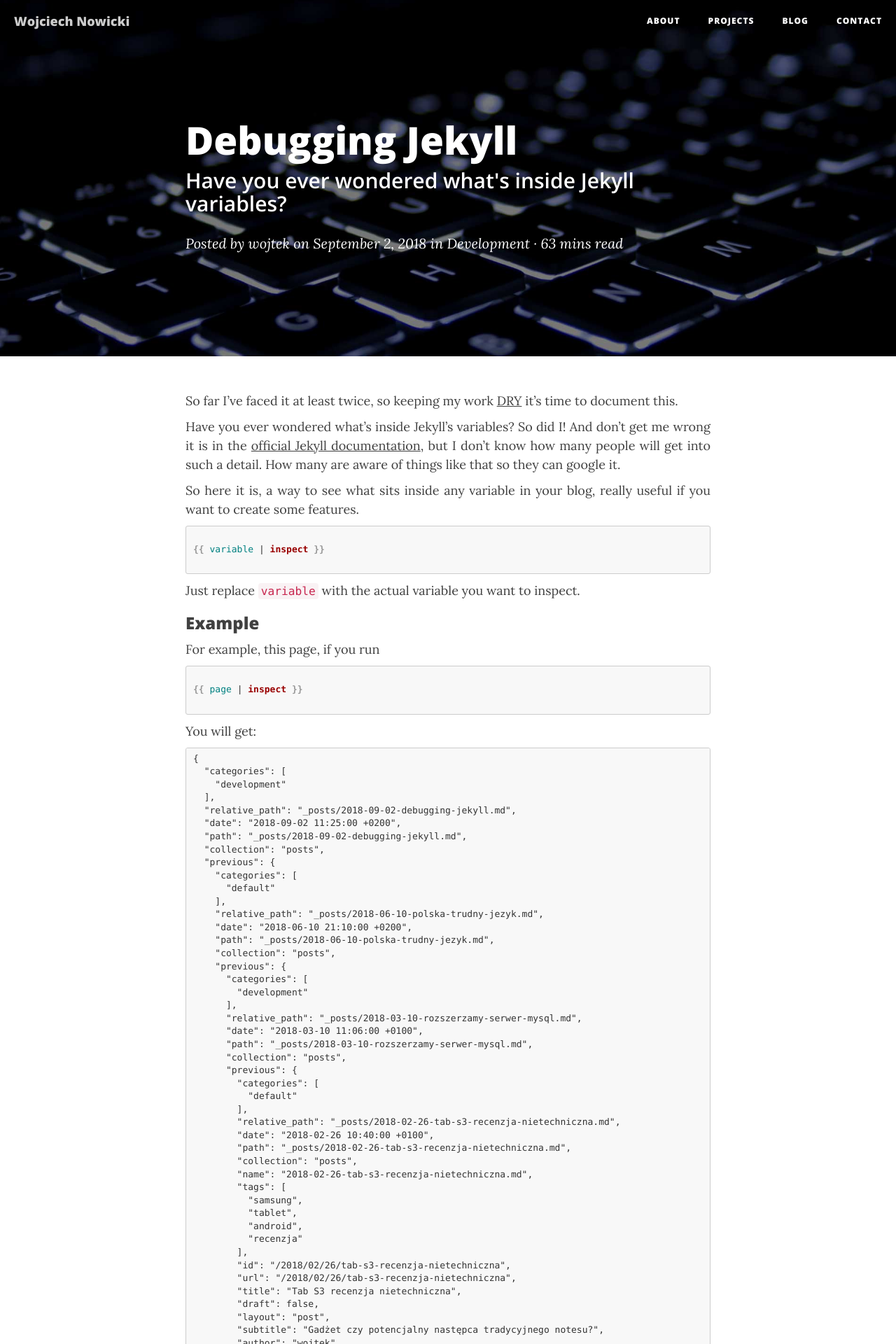
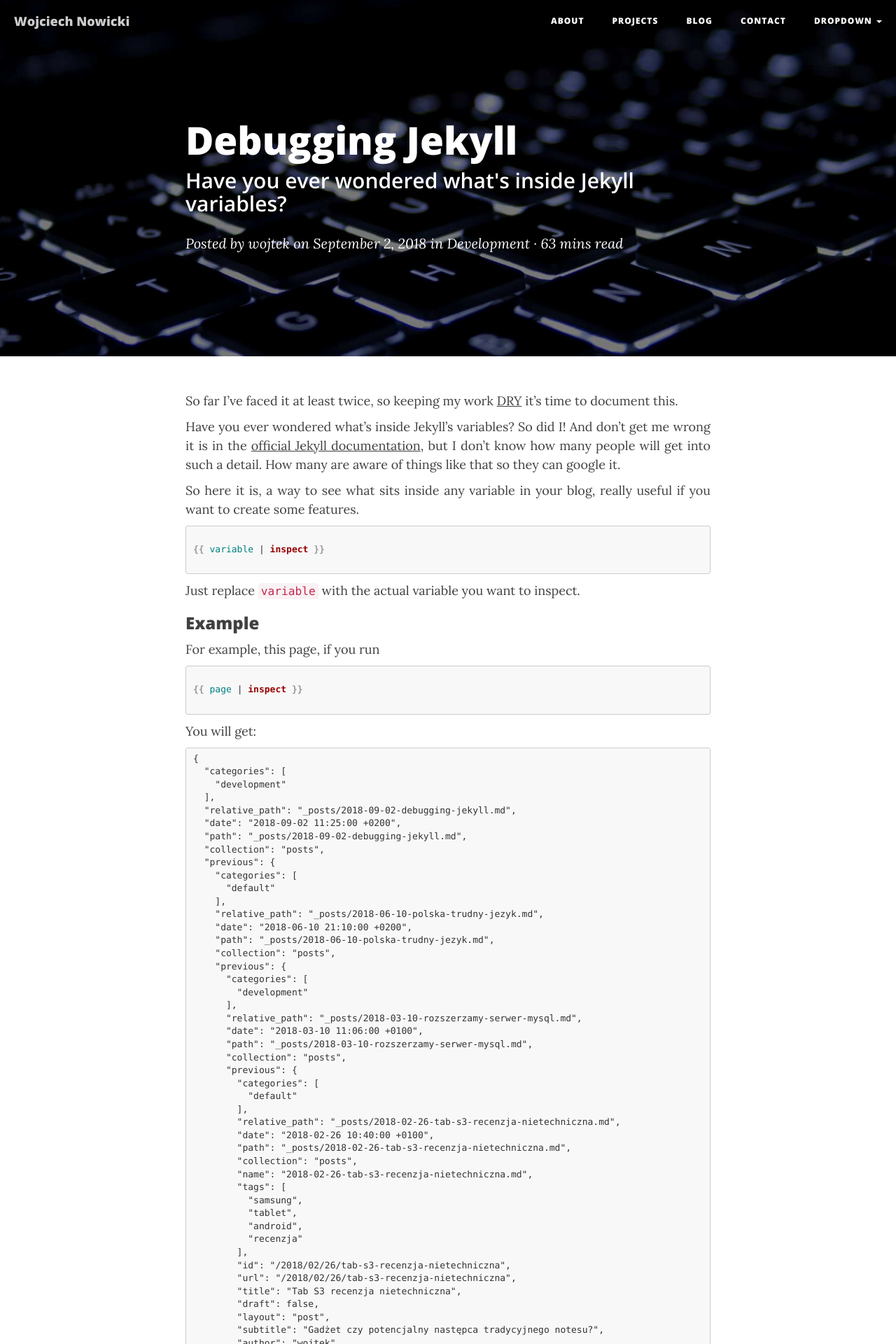
Before and after one commit to wnowicki/website, a Jekyll site: the page built from _posts/2018-09-02-debugging-jekyll.md, in a window 1280 px wide. Shown: the top 1920 px of the page at 70% size. Built offline with Jekyll 4.4.1, drawn with Linux system fonts in a browser that asks for light colours; nearby versions of some CDN libraries; comment, search, counter and statistics services are not loaded; some of the changed text lies outside the part shown.

Commit message:
Nav dropdown base

```diff
--- a/_includes/header.html
+++ b/_includes/header.html
@@ -29,6 +29,16 @@
                 <li>
                     <a href="{{ site.baseurl }}/contact">Contact</a>
                 </li>
+                <li class="dropdown">
+                  <a href="#" class="dropdown-toggle" data-toggle="dropdown" role="button" aria-haspopup="true" aria-expanded="false">Dropdown <span class="caret"></span></a>
+                  <ul class="dropdown-menu">
+                    <li><a href="#">Action</a></li>
+                    <li><a href="#">Another action</a></li>
+                    <li><a href="#">Something else here</a></li>
+                    <li role="separator" class="divider"></li>
+                    <li><a href="#">Separated link</a></li>
+                  </ul>
+                </li>
             </ul>
         </div>
         <!-- /.navbar-collapse -->
--- a/assets/css/clean-blog.css
+++ b/assets/css/clean-blog.css
@@ -60,6 +60,9 @@
 }
 .navbar-custom .navbar-brand {
   font-weight: 800;
+}
+.navbar-custom .nav .dropdown-menu li a {
+  color: #404040;
 }
 .navbar-custom .nav li a {
   text-transform: uppercase;
```
